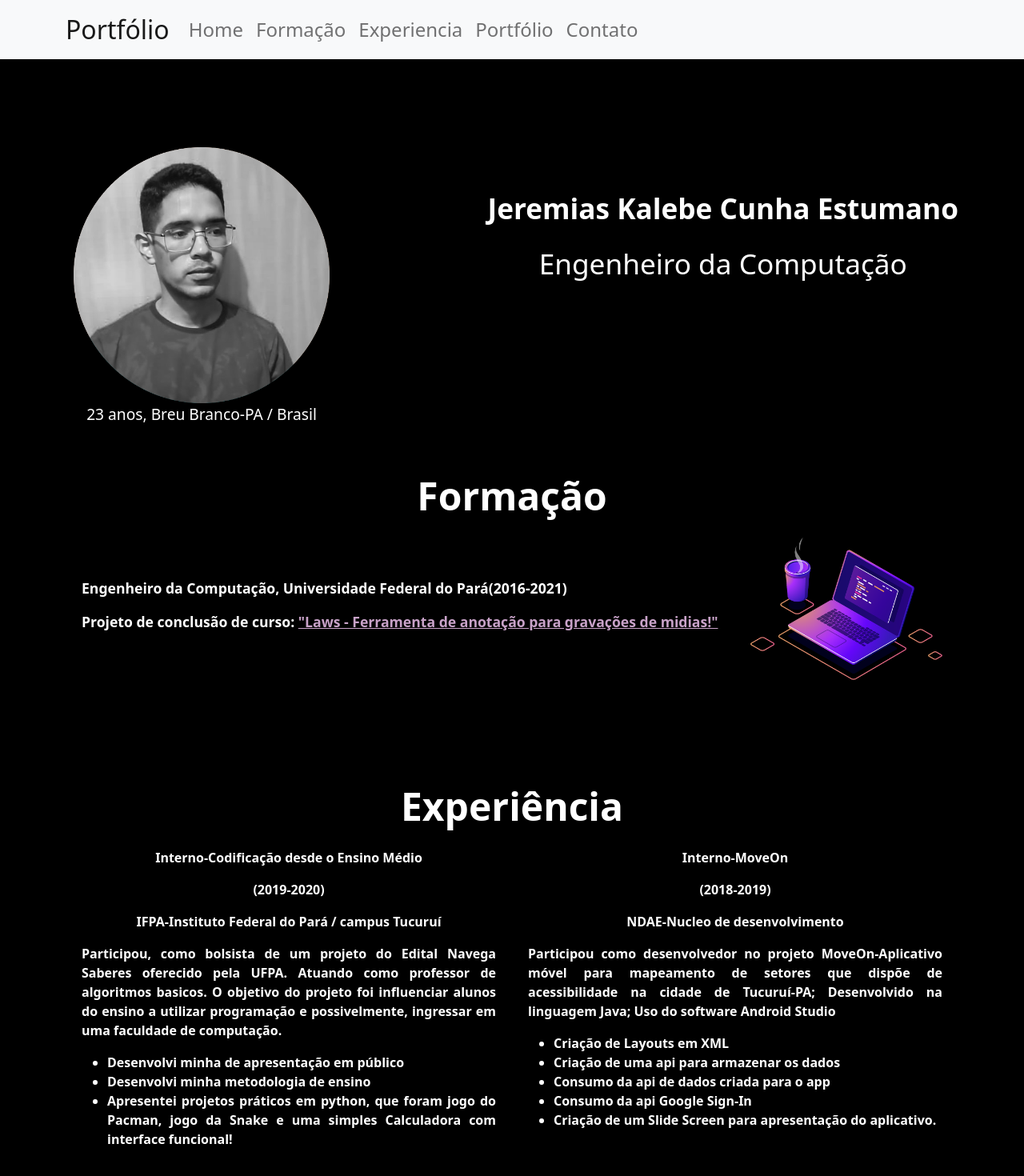
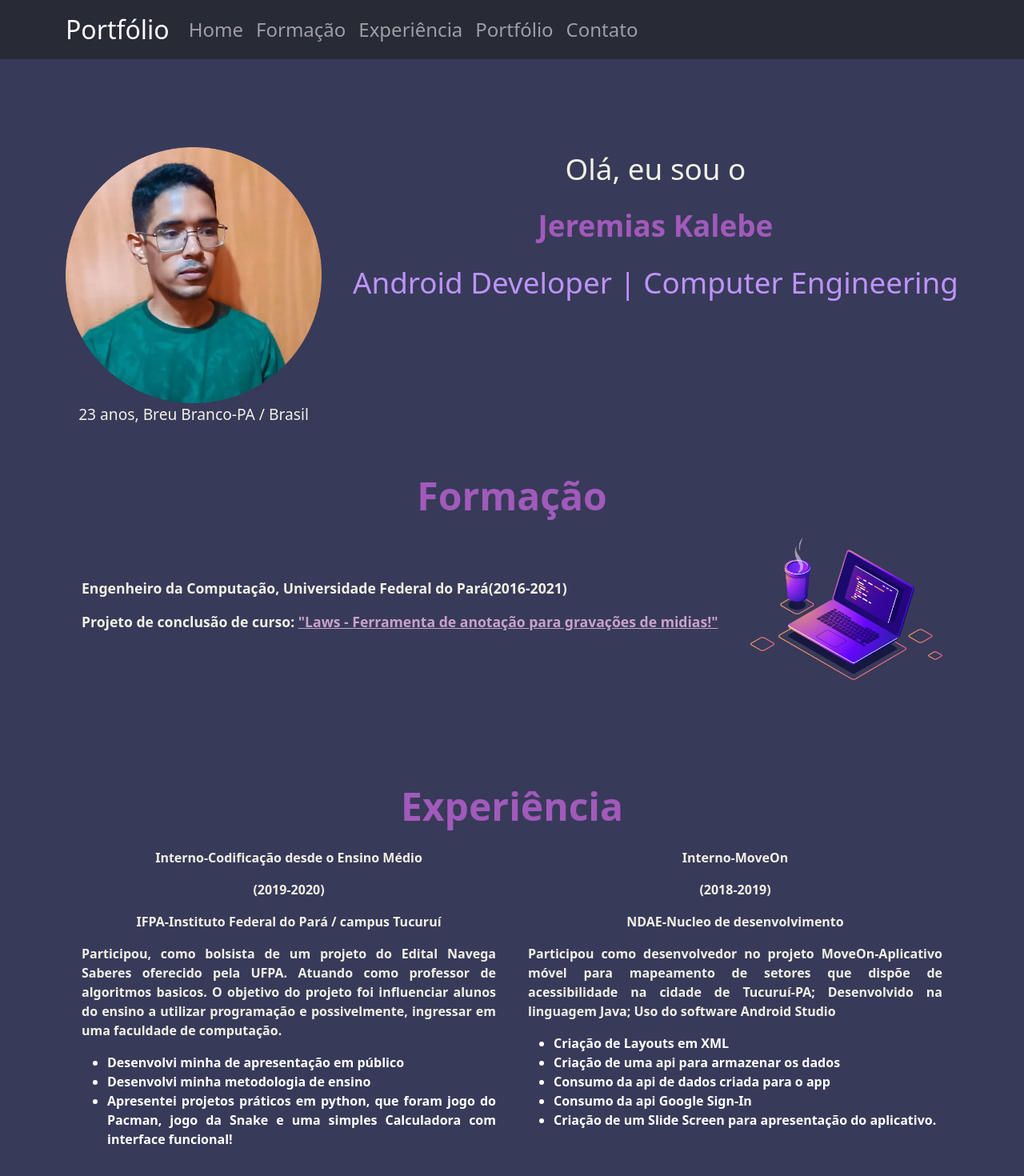
Before and after one commit to jkalebe/jkalebe.github.io, a React (Create React App) app: page / in a window 1280 px wide. Shown: the top 1470 px of the page at 80% size. Built offline with nearby package versions, Linux system fonts and the light colour scheme.

Commit message:
update de cores

```diff
--- a/src/App.css
+++ b/src/App.css
@@ -1,3 +1,4 @@
+
   #navTitle {
     float: left;
     margin: 5px 10px;
@@ -12,19 +13,25 @@
 .divTitle{
   font-size: 3em;
   font-weight: bold;
+  color: #a15aba;
+}
+
+.color-nav{
+  background-color: #282a36;
 }
 
 /* --------------App------------------- */
 .App {
   text-align: center;
-  background-color: #000;
+  background-color: #383a59;
   margin: 0;
   padding: 10px;
 }
 
 p{
-  color: #fff;
+  color: #f1f0e5;
 }
+
 
 /* --------------header----------------- */
 #header{
@@ -42,20 +49,12 @@ p{
 
 
 #divName{
-  font-size: 2.2em;
-  padding: 50px 0;
+  font-size: 2.3em;
   float: right;
 }
 #divImg{
   font-size: 1.2em;
-  padding: 0 10px;
   float: left;
-}
-#divName :first-child{
-  font-weight: bold;
-}
-#divName :last-child{
-  font-weight: lighter;
 }
 
 /* -----------------Formation-------------- */
--- a/src/components/Contact.jsx
+++ b/src/components/Contact.jsx
@@ -11,7 +11,7 @@ function Contact() {
     const size='3em'
     return (
         <div className='container' id='contact'>
-            <div className='divTitle'><p>Contato</p></div>
+            <div><p className='divTitle'>Contato</p></div>
                 <a target="_blank" href="https://www.instagram.com/kalebe317/"><FiInstagram className='iconesTools' color={'#fff'} size={size}/></a>
                 <a target="_blank" href="https://www.linkedin.com/in/jeremias-kalebe-cunha-estumano-5990b621b/"><FaLinkedin className='iconesTools' color={'#fff'} size={size}/></a>
                 <a target="_blank" href="https://api.whatsapp.com/send/?phone=5594992727306&text&app_absent=0"><IoLogoWhatsapp className='iconesTools' color={'#fff'} size={size}/></a>
--- a/src/components/Header.jsx
+++ b/src/components/Header.jsx
@@ -1,5 +1,5 @@
 import React from 'react'
-import perfil from './../assets/perfil-2.png'
+import perfil from './../assets/perfil.png'
 
 export default function Header() {
     return (
@@ -10,8 +10,9 @@ export default function Header() {
                     <p>23 anos, Breu Branco-PA / Brasil</p>
                 </div>
                 <div className='divFilho' id='divName'>
-                    <p>Jeremias Kalebe Cunha Estumano</p>
-                    <p>Engenheiro da Computação</p>
+                    <p style={{fontWeight: 'lighter'}}>Olá, eu sou o</p>
+                    <p style={{fontWeight: 'bold', color:'#a15aba'}}>Jeremias Kalebe</p>
+                    <p style={{fontWeight: 'lighter', color:'#bd93f9'}}>Android Developer | Computer Engineering</p>
                 </div>
             </div>
         </div>
--- a/src/components/NavBar.jsx
+++ b/src/components/NavBar.jsx
@@ -6,7 +6,7 @@ export default class navBar extends Component {
         return (
             <div>
 
-        <Navbar bg="light" expand="lg">
+        <Navbar className='color-nav' variant='dark' expand="lg">
             <Container>
                 <Navbar.Brand style={{fontSize:'2rem'}} href="#home">Portfólio</Navbar.Brand>
                 <Navbar.Toggle aria-controls="basic-navbar-nav" />
@@ -14,7 +14,7 @@ export default class navBar extends Component {
                 <Nav style={{fontSize:'1.5rem'}} className="me-auto">
                     <Nav.Link href="#home">Home</Nav.Link>
                     <Nav.Link href="#formation">Formação</Nav.Link>
-                    <Nav.Link href="#xperiencia">Experiencia</Nav.Link>
+                    <Nav.Link href="#xperiencia">Experiência</Nav.Link>
                     <Nav.Link href="#portfolio">Portfólio</Nav.Link>
                     <Nav.Link href="#contact">Contato</Nav.Link>
                 </Nav>
--- a/src/components/Portfolio.jsx
+++ b/src/components/Portfolio.jsx
@@ -25,7 +25,7 @@ export default class Portfolio extends Component {
 
       <div className='container'>
         <div id='portfolio'>
-            <div className='divTitle'><p>Portfólio</p></div>
+            <div><p className='divTitle'>Portfólio</p></div>
             <div><BiMobileAlt color={'#fff'} size={size}/></div>
             <Carousel >
             <Carousel.Item>
--- a/src/components/Tools.jsx
+++ b/src/components/Tools.jsx
@@ -11,45 +11,46 @@ import {SiAndroidstudio} from 'react-icons/si'
 
 function Tools() {
 const size = '5em'
+const color = '#fff'
     return (
         <div className='container'>
         <div id="tools">
-            <div className='divTitle'><p>Ferramentas</p></div>
+            <div><p className='divTitle'>Ferramentas</p></div>
             <div className='container-tools'>
                 <div className='tecnologias'>
-                    <AiFillHtml5 className='iconesTools' color={'#fff'} size={size}/>
+                    <AiFillHtml5 className='iconesTools' color={color} size={size}/>
                     <p>HTML</p>
                 </div>
                 <div className='tecnologias'>
-                    <DiCss3 className='iconesTools' color={'#fff'} size={size}/>
+                    <DiCss3 className='iconesTools' color={color} size={size}/>
                     <p>Css</p>
                 </div>
                 <div className='tecnologias'>
-                    <IoLogoJavascript className='iconesTools' color={'#fff'} size={size}/>
+                    <IoLogoJavascript className='iconesTools' color={color} size={size}/>
                     <p>JavaScript</p>
                 </div>
                 <div className='tecnologias'>
-                    <FaReact className='iconesTools' color={'#fff'} size={size}/>
+                    <FaReact className='iconesTools' color={color} size={size}/>
                     <p>React</p>
                 </div>
                 <div className='tecnologias'>
-                    <FaNodeJs className='iconesTools' color={'#fff'} size={size}/>
+                    <FaNodeJs className='iconesTools' color={color} size={size}/>
                     <p>NodeJS</p>
                 </div>
                 <div className='tecnologias'>
-                    <SiMysql className='iconesTools' color={'#fff'} size={size}/>
+                    <SiMysql className='iconesTools' color={color} size={size}/>
                     <p>MySQL</p>
                 </div>
                 <div className='tecnologias'>
-                    <SiMongodb className='iconesTools' color={'#fff'} size={size}/>
+                    <SiMongodb className='iconesTools' color={color} size={size}/>
                     <p>MongoDB</p>
                 </div>
                 <div className='tecnologias'>
-                    <DiJava className='iconesTools' color={'#fff'} size={size}/>
+                    <DiJava className='iconesTools' color={color} size={size}/>
                     <p>Java</p>
                 </div>
                 <div className='tecnologias'>
-                    <SiAndroidstudio className='iconesTools' color={'#fff'} size={size}/>
+                    <SiAndroidstudio className='iconesTools' color={color} size={size}/>
                     <p>Android Studio</p>
                 </div>
             </div>
--- a/src/components/Xperiencie.jsx
+++ b/src/components/Xperiencie.jsx
@@ -4,8 +4,8 @@ function Xperiencie() {
     return (
         <div className='container'>
             <div  id='xperiencia'>
-                <div className='divTitle'>
-                    <p>Experiência</p>
+                <div>
+                    <p className='divTitle'>Experiência</p>
                 </div>
             <div   className='divXperiencia'>
                 <div className='div'>
```
Also changed, not shown: 1 other file (tests, documents, lock files or other folders).
